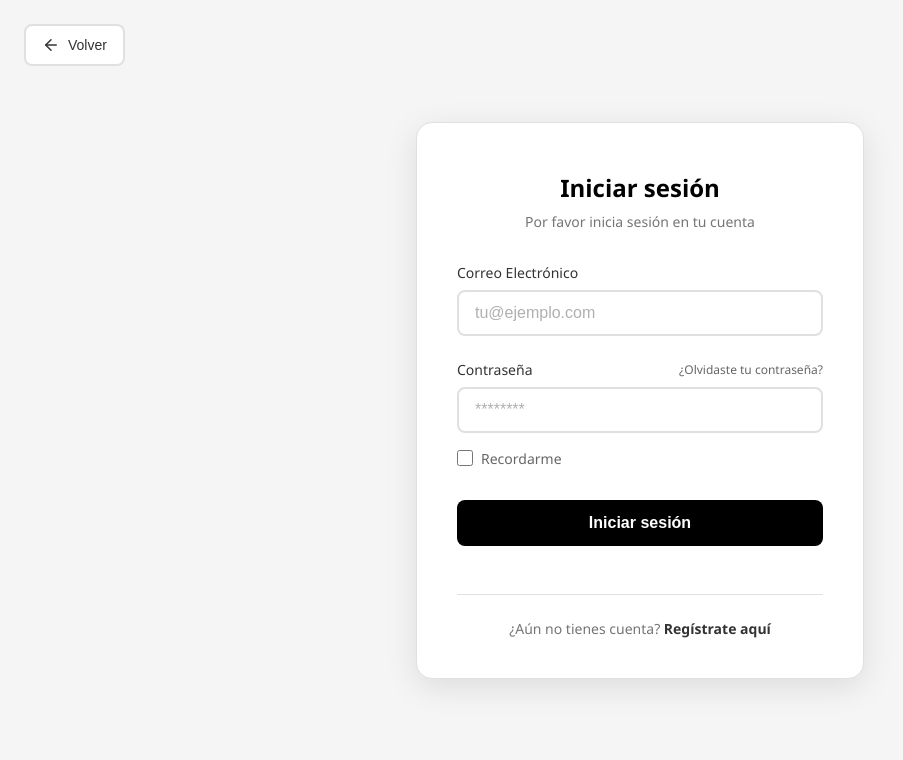
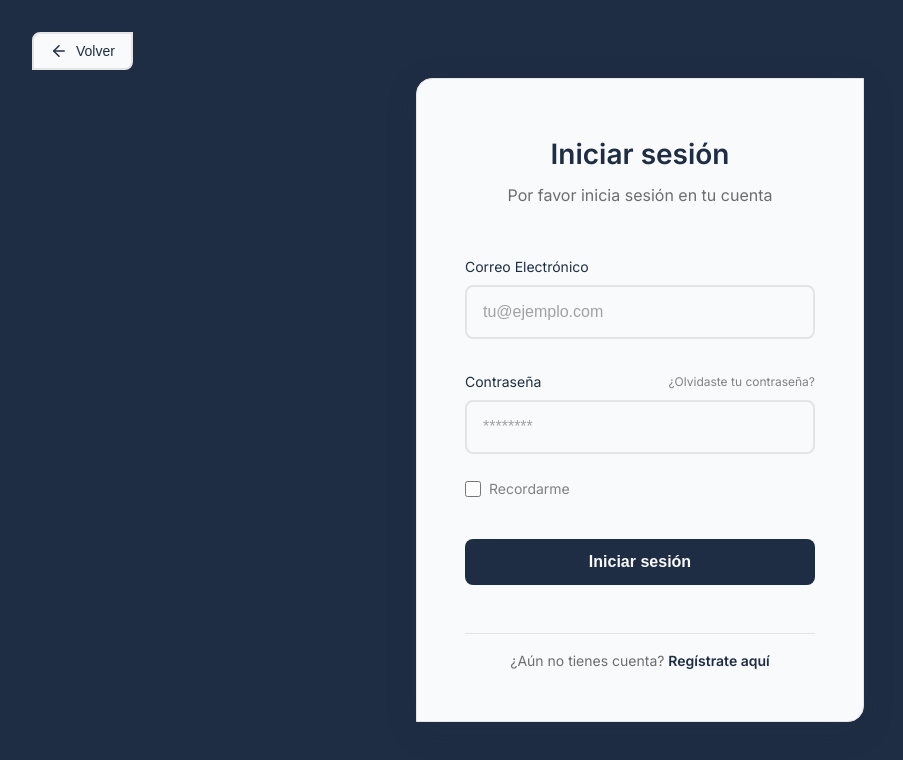
Before and after one commit to GunterMagno/BossFlow, a React (Vite) app in the folder frontend/: page /login in a window 1280 px wide. Shown: the top 760 px of the page, without its empty margins (0-903 px from the left). Built offline with nearby package versions, Linux system fonts and the light colour scheme.

Commit message:
Aplicación de estilos a Login

```diff
--- a/frontend/src/components/Login/Login.css
+++ b/frontend/src/components/Login/Login.css
@@ -4,38 +4,36 @@
   display: flex;
   align-items: center;
   justify-content: center;
-  background: #f5f5f5;
-  padding: 1.25rem;
+  padding: var(--espaciado-lg);
   position: relative;
-  font-family: 'Segoe UI', Tahoma, Geneva, Verdana, sans-serif;
 }
 
 /* Elemento: boton-volver */
 .login__boton-volver {
   position: absolute;
-  top: 1.5rem;
-  left: 1.5rem;
-  background: #ffffff;
+  top: var(--espaciado-lg);
+  left: var(--espaciado-lg);
+  background: var(--blanco);
   backdrop-filter: blur(0.625rem);
-  border: 0.125rem solid #e0e0e0;
-  border-radius: 0.5rem;
-  color: #333333;
+  border: 0.125rem solid var(--gris1);
+  border-radius: var(--radio-md) 0 var(--radio-md) 0;
+  color: var(--primario);
   font-size: 0.875rem;
   font-weight: 500;
-  padding: 0.625rem 1rem;
+  padding: var(--espaciado-sm) var(--espaciado-md);
   cursor: pointer;
   display: flex;
   align-items: center;
-  gap: 0.5rem;
-  transition: all 0.3s ease;
+  gap: var(--espaciado-sm);
+  transition: all var(--transicion-normal);
   z-index: 10;
 }
 
 .login__boton-volver:hover {
-  background: #f5f5f5;
-  border-color: #333333;
-  color: #000000;
-  transform: translateX(-0.25rem);
+  background: var(--gris1);
+  border-color: var(--primario);
+  color: var(--primario);
+  transform: scale(1.02);
 }
 
 .login__boton-volver svg {
@@ -44,14 +42,14 @@
 
 /* Elemento: contenedor */
 .login__contenedor {
-  background: #ffffff;
-  border-radius: 1rem;
-  box-shadow: 0 0.5rem 2rem rgba(0, 0, 0, 0.1);
-  padding: 2.5rem;
+  background: var(--blanco);
+  border-radius: var(--radio-lg) 0 var(--radio-lg) 0;
+  box-shadow: var(--sombra-lg);
+  padding: var(--espaciado-xl);
   width: 100%;
   max-width: 28rem;
   animation: slideIn 0.5s ease-out;
-  border: 0.0625rem solid #e0e0e0;
+  border: 0.0625rem solid var(--gris1);
 }
 
 @keyframes slideIn {
@@ -68,21 +66,18 @@
 /* Elemento: encabezado */
 .login__encabezado {
   text-align: center;
-  margin-bottom: 2rem;
+  margin-bottom: var(--espaciado-xl);
 }
 
 /* Elemento: titulo */
 .login__titulo {
-  color: #000000;
-  font-size: 1.5rem;
-  font-weight: 600;
-  margin: 0.5rem 0;
+  color: var(--primario);
+  margin: var(--espaciado-sm) 0;
 }
 
 /* Elemento: subtitulo */
 .login__subtitulo {
-  color: #757575;
-  font-size: 0.875rem;
+  color: var(--gris5);
   margin: 0;
 }
 
@@ -90,16 +85,16 @@
 .login__formulario {
   display: flex;
   flex-direction: column;
-  gap: 1.5rem;
+  gap: var(--espaciado-lg);
 }
 
 /* Elemento: error (mensaje de error general) */
 .login__error {
-  background: rgba(0, 0, 0, 0.05);
-  border: 0.125rem solid #333333;
-  border-radius: 0.5rem;
-  color: #000000;
-  padding: 0.75rem;
+  background: rgba(31, 45, 68, 0.05);
+  border: 0.125rem solid var(--error);
+  border-radius: var(--radio-md);
+  color: var(--error);
+  padding: var(--espaciado-md);
   font-size: 0.875rem;
   text-align: center;
 }
@@ -108,12 +103,12 @@
 .login__campo {
   display: flex;
   flex-direction: column;
-  gap: 0.5rem;
+  gap: var(--espaciado-sm);
 }
 
 /* Elemento: etiqueta */
 .login__etiqueta {
-  color: #333333;
+  color: var(--primario);
   font-size: 0.875rem;
   font-weight: 500;
 }
@@ -127,41 +122,41 @@
 
 /* Elemento: enlace-recuperar */
 .login__enlace-recuperar {
-  color: #666666;
+  color: var(--gris4);
   font-size: 0.75rem;
   text-decoration: none;
-  transition: color 0.3s ease;
+  transition: color var(--transicion-normal);
 }
 
 .login__enlace-recuperar:hover {
-  color: #000000;
+  color: var(--primario);
   text-decoration: underline;
 }
 
 /* Elemento: input */
 .login__input {
-  background: #ffffff;
-  border: 0.125rem solid #e0e0e0;
-  border-radius: 0.5rem;
-  color: #000000;
+  background: var(--blanco);
+  border: 0.125rem solid var(--gris1);
+  border-radius: var(--radio-md);
+  color: var(--primario);
   font-size: 1rem;
-  padding: 0.75rem 1rem;
-  transition: all 0.3s ease;
+  padding: var(--espaciado-md);
+  transition: all var(--transicion-normal);
 }
 
 .login__input::placeholder {
-  color: #b0b0b0;
+  color: var(--gris3);
 }
 
 .login__input:focus {
   outline: none;
-  border-color: #333333;
-  box-shadow: 0 0 0 0.1875rem rgba(0, 0, 0, 0.1);
+  border-color: var(--primario);
+  box-shadow: var(--sombra-sm);
 }
 
 /* Modificador: input error */
 .login__input--error {
-  border-color: #333333;
+  border-color: var(--error);
 }
 
 .login__input:disabled {
@@ -171,11 +166,11 @@
 
 /* Elemento: mensaje-error */
 .login__mensaje-error {
-  color: #333333;
+  color: var(--error);
   font-size: 0.75rem;
   display: flex;
   align-items: center;
-  gap: 0.25rem;
+  gap: var(--espaciado-xs);
   animation: shake 0.3s ease;
 }
 
@@ -200,8 +195,8 @@
 .login__checkbox {
   display: flex;
   align-items: center;
-  gap: 0.5rem;
-  color: #666666;
+  gap: var(--espaciado-sm);
+  color: var(--gris4);
   font-size: 0.875rem;
   cursor: pointer;
   user-select: none;
@@ -211,43 +206,42 @@
   width: 1rem;
   height: 1rem;
   cursor: pointer;
-  accent-color: #333333;
+  accent-color: var(--primario);
 }
 
 .login__checkbox-texto {
-  color: #666666;
+  color: var(--gris4);
 }
 
 .login__checkbox:hover .login__checkbox-texto {
-  color: #000000;
+  color: var(--primario);
 }
 
 /* Elemento: boton */
 .login__boton {
-  background: #000000;
+  background: var(--primario);
   border: none;
-  border-radius: 0.5rem;
-  color: #ffffff;
+  border-radius: var(--radio-md);
+  color: var(--blanco);
   font-size: 1rem;
   font-weight: 600;
-  padding: 0.875rem 1.5rem;
+  padding: 0.875rem var(--espaciado-xl);
   cursor: pointer;
-  transition: all 0.3s ease;
+  transition: all var(--transicion-normal);
   display: flex;
   align-items: center;
   justify-content: center;
-  gap: 0.5rem;
-  margin-top: 0.5rem;
+  gap: var(--espaciado-sm);
+  margin-top: var(--espaciado-sm);
 }
 
 .login__boton:hover:not(:disabled) {
-  background: #333333;
-  transform: translateY(-0.125rem);
-  box-shadow: 0 0.25rem 0.75rem rgba(0, 0, 0, 0.2);
+  background: var(--hover);
+  box-shadow: var(--sombra-sm);
 }
 
 .login__boton:active:not(:disabled) {
-  transform: translateY(0);
+  transform: scale(0.98);
 }
 
 .login__boton:disabled {
@@ -257,8 +251,8 @@
 
 /* Elemento: spinner */
 .login__spinner {
-  border: 0.125rem solid #ffffff40;
-  border-top: 0.125rem solid #ffffff;
+  border: 0.125rem solid rgba(248, 250, 252, 0.25);
+  border-top: 0.125rem solid var(--blanco);
   border-radius: 50%;
   width: 1rem;
   height: 1rem;
@@ -277,27 +271,27 @@
 /* Elemento: pie */
 .login__pie {
   text-align: center;
-  margin-top: 1.5rem;
-  padding-top: 1.5rem;
-  border-top: 0.0625rem solid #e0e0e0;
+  margin-top: var(--espaciado-md);
+  padding-top: var(--espaciado-md);
+  border-top: 0.0625rem solid var(--gris1);
 }
 
 .login__pie-texto {
-  color: #757575;
+  color: var(--gris5);
   font-size: 0.875rem;
   margin: 0;
 }
 
 /* Elemento: enlace-registro */
 .login__enlace-registro {
-  color: #333333;
+  color: var(--primario);
   text-decoration: none;
   font-weight: 600;
-  transition: color 0.3s ease;
+  transition: color var(--transicion-normal);
 }
 
 .login__enlace-registro:hover {
-  color: #000000;
+  color: var(--hover);
   text-decoration: underline;
 }
 
@@ -306,12 +300,12 @@
   .login__boton-volver {
     top: 1rem;
     left: 1rem;
-    padding: 0.5rem 0.75rem;
+    padding: var(--espaciado-sm) var(--espaciado-md);
     font-size: 0.8125rem;
   }
 
   .login__contenedor {
-    padding: 1.5rem;
+    padding: var(--espaciado-xl);
   }
 
   .login__titulo {
--- a/frontend/src/components/Login/Login.jsx
+++ b/frontend/src/components/Login/Login.jsx
@@ -41,15 +41,15 @@ function Login() {
         // Validar correo
         if (!datosFormulario.correo) {
             nuevosErrores.correo = 'Es obligatorio introducir un correo electrónico.';
-        } else if (!/\S+@\S+\.\S+/.test(datosFormulario.correo)) {
+        } else if (!/^[a-zA-Z0-9._-]+@[a-zA-Z0-9.-]+\.[a-zA-Z]{2,}$/.test(datosFormulario.correo)) {
             nuevosErrores.correo = 'El correo electrónico no es válido.';
         }
 
         // Validar contraseña
         if (!datosFormulario.contrasena) {
             nuevosErrores.contrasena = 'Es obligatorio introducir una contraseña.';
-        } else if (datosFormulario.contrasena.length < 6) {
-            nuevosErrores.contrasena = 'La contraseña debe tener al menos 6 caracteres.';
+        } else if (datosFormulario.contrasena.length < 8) {
+            nuevosErrores.contrasena = 'La contraseña debe tener al menos 8 caracteres.';
         }
 
         return nuevosErrores;
@@ -95,7 +95,7 @@ function Login() {
             <article className="login__contenedor">
                 {/* Título */}
                 <section className="login__encabezado">
-                    <h2 className="login__titulo">Iniciar sesión</h2>
+                    <h3 className="login__titulo">Iniciar sesión</h3>
                     <p className="login__subtitulo">Por favor inicia sesión en tu cuenta</p>
                 </section>
 
@@ -108,7 +108,7 @@ function Login() {
                     <section className="login__campo">
                         <label htmlFor="correo" className="login__etiqueta">Correo Electrónico</label>
                         <input
-                            type="email"
+                            type="text"
                             id="correo"
                             name="correo"
                             value={datosFormulario.correo}
--- a/frontend/src/index.css
+++ b/frontend/src/index.css
@@ -1,4 +1,56 @@
 @import url('https://fonts.googleapis.com/css2?family=Inter:wght@300;400;600;700;800&display=swap');
+
+/* Variables globales */
+:root {
+  /* Colores principales */
+  --primario: #1F2D44;
+  --secundario: #EAB308;
+
+  /* Variaciones de primario */
+  --hover: #1D3254;
+  --focus: #1E293B;
+
+  /* Variaciones de secundario */
+  --secundario-hover: #D6A50A;
+  --secundario-focus: #B48B09;
+
+  /* Escala de grises */
+  --blanco: #F8FAFC;
+  --gris1: #E4E4E4;
+  --gris2: #BFBFBF;
+  --gris3: #A2A2A2;
+  --gris4: #818181;
+  --gris5: #6D6D6D;
+  --gris6: #505050;
+  --gris7: #464646;
+  --negro: #2E2E2E;
+
+  /* Error */
+  --error: #E60303;
+
+  /* Espaciado */
+  --espaciado-xs: 0.25rem;
+  --espaciado-sm: 0.5rem;
+  --espaciado-md: 1rem;
+  --espaciado-lg: 2rem;
+  --espaciado-xl: 3rem;
+  --espaciado-xxl: 4rem;
+
+  /* Border radius */
+  --radio-sm: 0.25rem;
+  --radio-md: 0.5rem;
+  --radio-lg: 1rem;
+
+  /* Sombras */
+  --sombra-sm: 0 0.125rem 0.5rem rgba(31, 45, 68, 0.1);
+  --sombra-md: 0 0.25rem 1rem rgba(31, 45, 68, 0.1);
+  --sombra-lg: 0 0.5rem 2rem rgba(31, 45, 68, 0.15);
+
+  /* Transiciones */
+  --transicion-rapida: 0.15s ease;
+  --transicion-normal: 0.3s ease;
+  --transicion-lenta: 0.5s ease;
+}
 
 * {
   margin: 0;
@@ -13,11 +65,64 @@ body {
     sans-serif;
   -webkit-font-smoothing: antialiased;
   -moz-osx-font-smoothing: grayscale;
+  font-size: 16px;
+  line-height: 1.5;
+  color: var(--gris7);
+  background: var(--primario);
 }
 
-code {
-  font-family: source-code-pro, Menlo, Monaco, Consolas, 'Courier New',
-    monospace;
+/* Estilos globales para la tipografía */
+h1 {
+  font-size: 4rem;
+  font-weight: 700;
+  line-height: 1.2;
+  margin-bottom: 1rem;
+}
+
+h2 {
+  font-size: 2.25rem;
+  font-weight: 600;
+  line-height: 1.3;
+  margin-bottom: 0.875rem;
+}
+
+h3 {
+  font-size: 1.75rem;
+  font-weight: 600;
+  line-height: 1.4;
+  margin-bottom: 0.75rem;
+}
+
+h4 {
+  font-size: 1.375rem;
+  font-weight: 600;
+  line-height: 1.4;
+  margin-bottom: 0.625rem;
+}
+
+h5 {
+  font-size: 1.125rem;
+  font-weight: 600;
+  line-height: 1.5;
+  margin-bottom: 0.5rem;
+}
+
+h6 {
+  font-size: 0.875rem;
+  font-weight: 600;
+  line-height: 1.5;
+  margin-bottom: 0.5rem;
+}
+
+p {
+  font-size: 1rem;
+  font-weight: 400;
+  line-height: 1.6;
+  margin-bottom: 1rem;
+}
+
+small {
+  font-size: 0.875rem;
 }
 
 #root {
```
